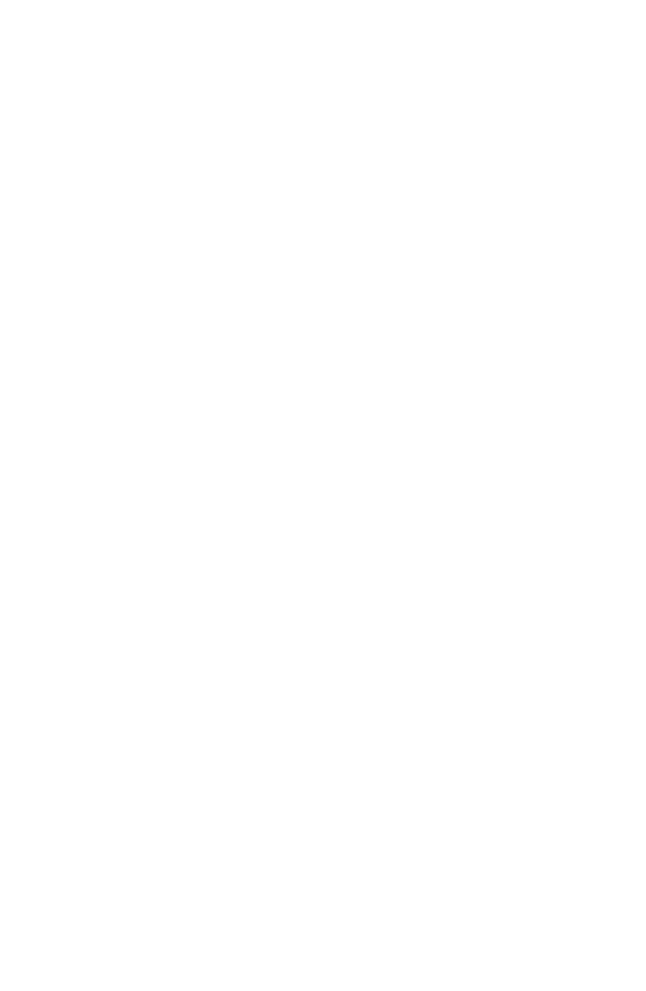
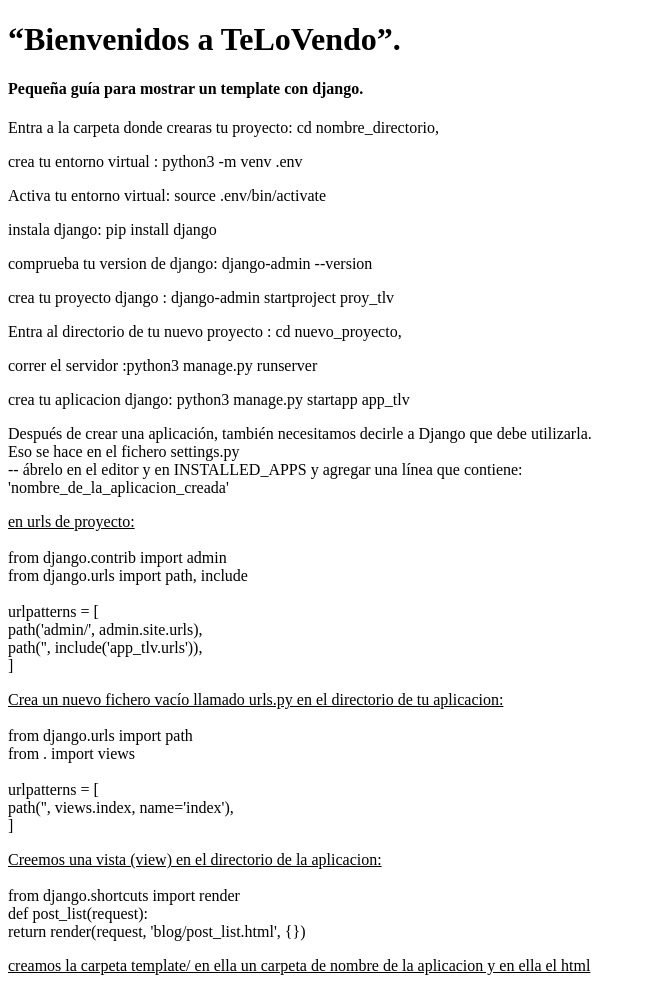
Before and after one commit to vverac/trab_grupal_AE2, a Django app: page / in a window 1280 px wide. Before the commit the part shown is empty. Shown: the whole page, without its empty margins (0-646 px from the left). Before the commit the page ends 800 px from the top, so only its background shows below. Run offline with Django 3.2, Linux system fonts and the light colour scheme.

Commit message:
agregado HTML

```diff
--- a/proy_tlv/app_tlv/templates/app_tlv/index.html
+++ b/proy_tlv/app_tlv/templates/app_tlv/index.html
@@ -9,6 +9,48 @@
 </head>
 
 <body>
+  <h1>
+    “Bienvenidos a TeLoVendo”.
+  </h1>
+
+  <h4>Pequeña guía para mostrar un template con django.</h4>
+  <p>Entra a la carpeta donde crearas tu proyecto: cd nombre_directorio,</p>
+  <p>crea tu entorno virtual : python3 -m venv .env</p>
+  <p>Activa tu entorno virtual: source .env/bin/activate</p>
+  <p>instala django: pip install django</p>
+  <p>comprueba tu version de django: django-admin --version</p>
+  <p>crea tu proyecto django : django-admin startproject proy_tlv</p>
+  <p>Entra al directorio de tu nuevo proyecto : cd nuevo_proyecto,</p>
+  <p>correr el servidor :python3 manage.py runserver</p>
+  <p>crea tu aplicacion django: python3 manage.py startapp app_tlv</p>
+  <p>Después de crear una aplicación, también necesitamos decirle a Django que debe utilizarla. <br>
+    Eso se hace en el fichero settings.py <br>
+    -- ábrelo en el editor y en INSTALLED_APPS y agregar una línea que contiene: <br>
+    'nombre_de_la_aplicacion_creada' <br>
+  </p>
+  <p> <u> en urls de proyecto: </u><br><br>
+    from django.contrib import admin <br>
+    from django.urls import path, include <br>
+    <br>
+    urlpatterns = [ <br>
+    path('admin/', admin.site.urls), <br>
+    path('', include('app_tlv.urls')), <br>
+    ]
+  </p>
+  <p><u>Crea un nuevo fichero vacío llamado urls.py en el directorio de tu aplicacion: </u><br>
+    <br>
+    from django.urls import path <br>
+    from . import views <br><br>
+    urlpatterns = [ <br>
+    path('', views.index, name='index'), <br>
+    ]
+  </p>
+  <p><u>Creemos una vista (view) en el directorio de la aplicacion: </u><br><br>
+    from django.shortcuts import render <br>
+    def post_list(request): <br>
+    return render(request, 'blog/post_list.html', {}) <br>
+  </p>
+  <p><u>creamos la carpeta template/ en ella un carpeta de nombre de la aplicacion y en ella el html</u></p>
 
 </body>
 
```
Also changed, not shown: 1 other file.
